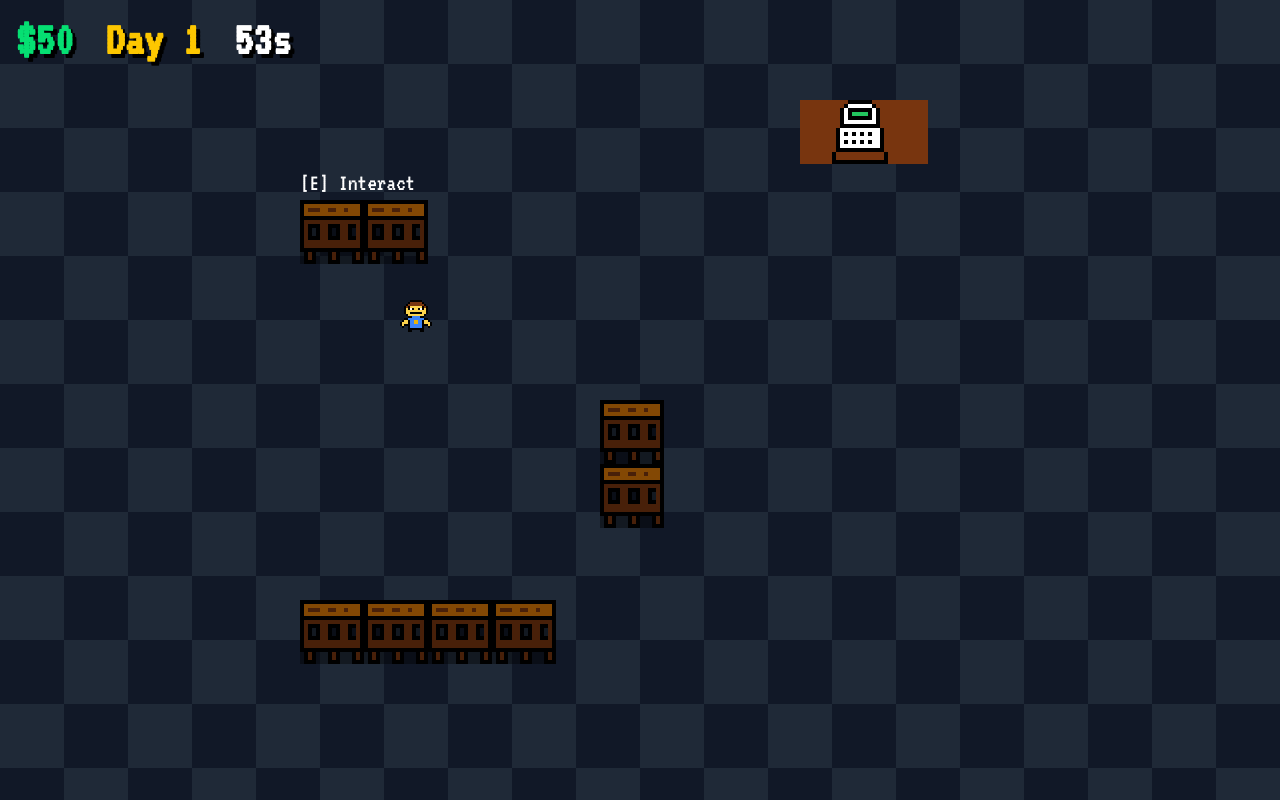
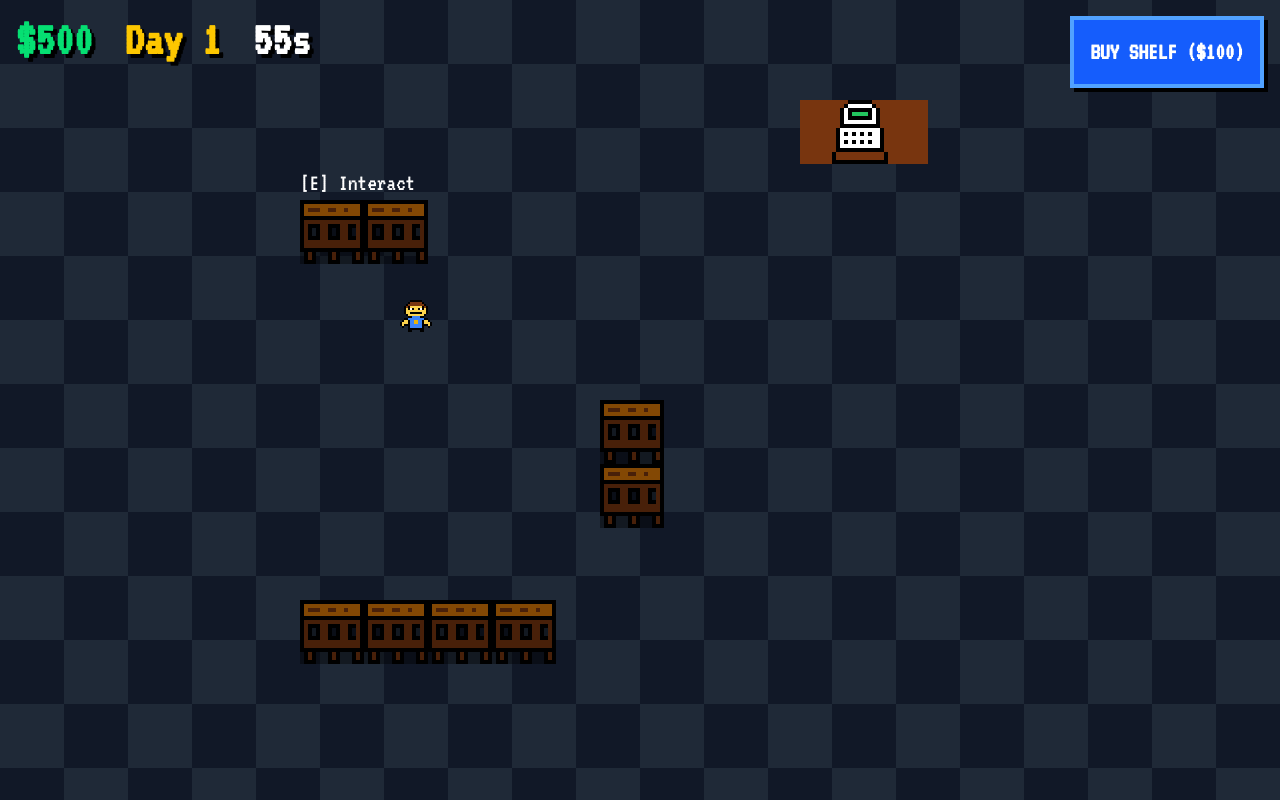
Before and after one commit to FBIopeningUPP/Checkout, a React (Vite) app in the folder client/: page / in a window 1280 px wide. Built offline with nearby package versions, Linux system fonts and the light colour scheme.

Commit message:
make new shelves and all

```diff
--- a/client/src/App.jsx
+++ b/client/src/App.jsx
@@ -74,13 +74,18 @@ function ShelfMenu() {
     </div>
   )
 }
+
 function HUD() {
   const cash = useStore(s => s.cash)
   const day = useStore(s => s.day)
   const time = useStore(s => s.dayTimeLeft)
   const isDayActive = useStore(s => s.isDayActive)
+  const buildMode = useStore(s => s.buildMode)
+  const startBuildMode = useStore(s => s.startBuildMode)
+  const cancelBuildMode = useStore(s => s.cancelBuildMode)
 
   return (
+    <>
           <div className="absolute top-4 left-4 z-10 flex gap-8 text-5xl text-white drop-shadow-[4px_4px_0_rgba(0,0,0,1)] font-bold">
             <div className="text-green-400">${cash}</div>
             <div className="text-yellow-400">Day {day}</div>
@@ -88,6 +93,26 @@ function HUD() {
               {isDayActive ? Math.ceil(time) + 's' : 'CLOSED'}
             </div>
           </div>
+
+          <div className="absolute top-4 right-4 z-10">
+            {!buildMode ? (
+              <button
+                onClick={startBuildMode}
+                disabled={cash < 100}
+                className="bg-blue-600 hover:bg-blue-500 disabled:bg-gray-700 disabled:border-gray-600 disabled:text-gray-500 text-white p-4 border-4 border-blue-400 shadow-[4px_4px_0_0_rgba(0,0,0,1)] font-bold text-2xl cursor-pointer active:translate-x-1 active:translate-y-1 active:shadow-none transition-all uppercase"
+              >
+                Buy Shelf ($100)
+              </button>
+            ) : (
+              <button
+                onClick={cancelBuildMode}
+                className="bg-red-600 hover:bg-red-500 text-white p-4 border-4 border-red-400 shadow-[4px_4px_0_0_rgba(0,0,0,1)] font-bold text-2xl cursor-pointer active:translate-x-1 active:translate-y-1 active:shadow-none transition-all uppercase animate-pulse"
+              >
+                Cancel Placement
+              </button>
+            )}
+          </div>
+        </>
   )
 }
 
--- a/client/src/GameCanvas.jsx
+++ b/client/src/GameCanvas.jsx
@@ -265,7 +265,29 @@ export default function GameCanvas() {
                 interactText = '[E] Serve Customers';
             }
 
-            if (nearest && !state.activeShelfId) {
+            if (state.buildMode) {
+                const snapX = Math.floor((x + 16) / 64) * 64;
+                const snapY = Math.floor((y + 16) / 64) * 64;
+
+                ctx.globalAlpha = 0.5;
+                for (let sx = 0; sx < 128; sx += 64) {
+                    for (let sy = 0; sy < 64; sy += 64) {
+                        drawSprite(ctx, shelfSprite, snapX + sx, snapY + sy, 64, 64);
+                    }
+                }
+                ctx.globalAlpha = 1.0;
+
+                ctx.fillStyle = 'white'
+                ctx.font = '24px "VT323", monospace'
+                ctx.fillText('[E] Place Shelf', snapX, snapY - 10)
+
+                if (keys.current['e']) {
+                    keys.current['e'] = false;
+                    useStore.getState().placeShelf(snapX, snapY);
+                }
+            }
+
+            else if (nearest && !state.activeShelfId) {
                 ctx.fillStyle = 'white'
                 ctx.font = '24px "VT323", monospace'
                 ctx.fillText(interactText, nearest.x, nearest.y - 10)
--- a/client/src/store.js
+++ b/client/src/store.js
@@ -5,7 +5,8 @@ export const useStore = create((set) => ({
     player: { x: 400, y: 300, width: 32, height: 32, speed: 250},
     world: { width: 1600, height: 1200},
 
-    cash: 50,
+    cash: 500,
+    buildMode: false,
     day: 1,
     dayTimeLeft: 60,
     isDayActive: true,
@@ -22,6 +23,37 @@ export const useStore = create((set) => ({
         { id: 2, x: 600, y: 400, width: 64, height: 128, color: '#4b5563', productId: null, stock: 0 },
         { id: 3, x: 300, y: 600, width: 256, height: 64, color: '#4b5563', productId: null, stock: 0 }
     ],
+
+    startBuildMode: () => set(state => {
+        if (state.cash >= 100) {
+            playPop();
+            return { cash: state.cash - 100, buildMode: true, activeShelfId: null}
+        }
+        playError();
+        return state;
+    }),
+
+    cancelBuildMode: () => set(state => {
+        playPop();
+        return { cash: state.cash + 100, buildMode: false}
+    }),
+
+    placeShelf: (x, y) => set(state => {
+        const isOccupied = state.shelves.some(s =>
+            x < s.x + s.width && x + 128 > s.x &&
+            y < s.y + s.height && y + 64 > s.y
+        );
+        if (isOccupied) {
+            playError();
+            return state;
+        }
+        playCoin();
+        return {
+            shelves: [...state.shelves, { id: Date.now(), x, y, width: 128, height: 64, color: '#4b5563', productId: null, stock: 0}],
+            buildMode: false,
+            dailyExpenses: state.dailyExpenses + 100
+        }
+    }),
 
     serveCustomers: (count) => set(state => {
         const earnings= count * 5;
```
Lines whose indentation alone changed are shown as unchanged.
